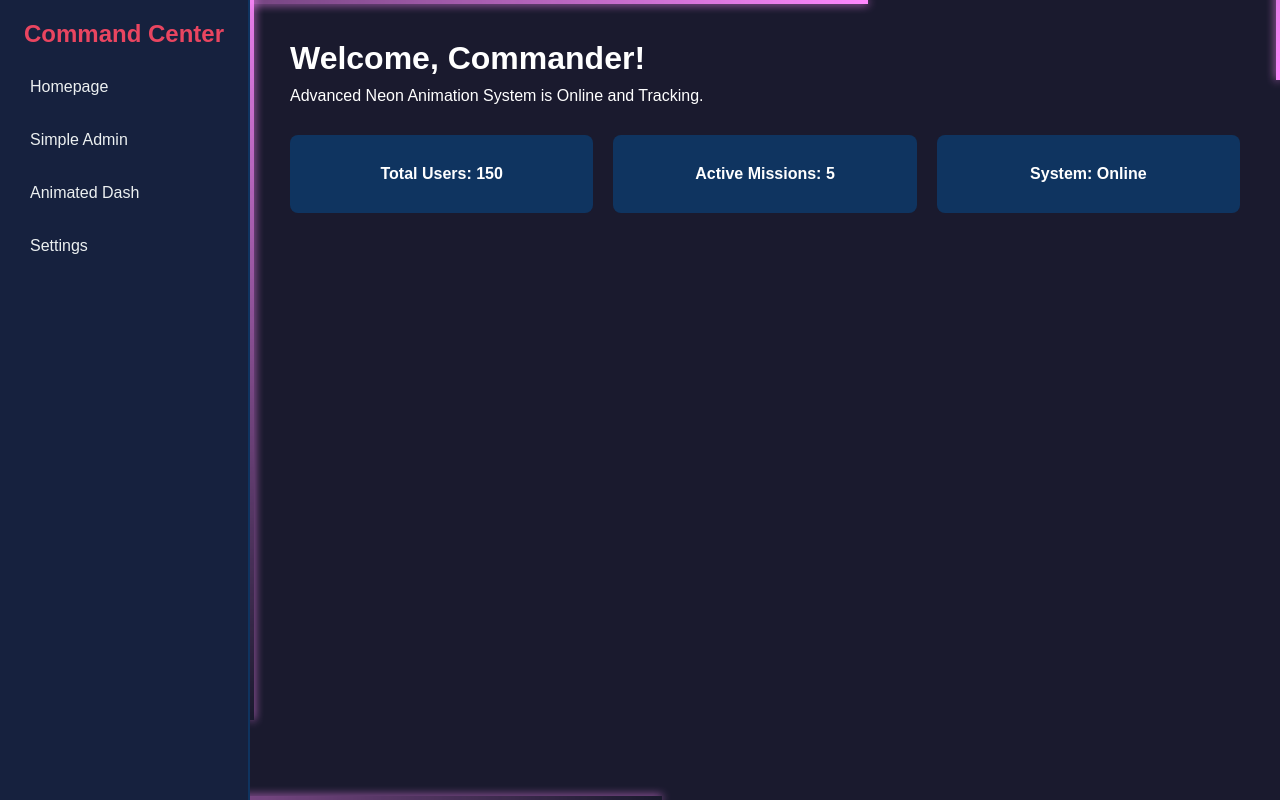
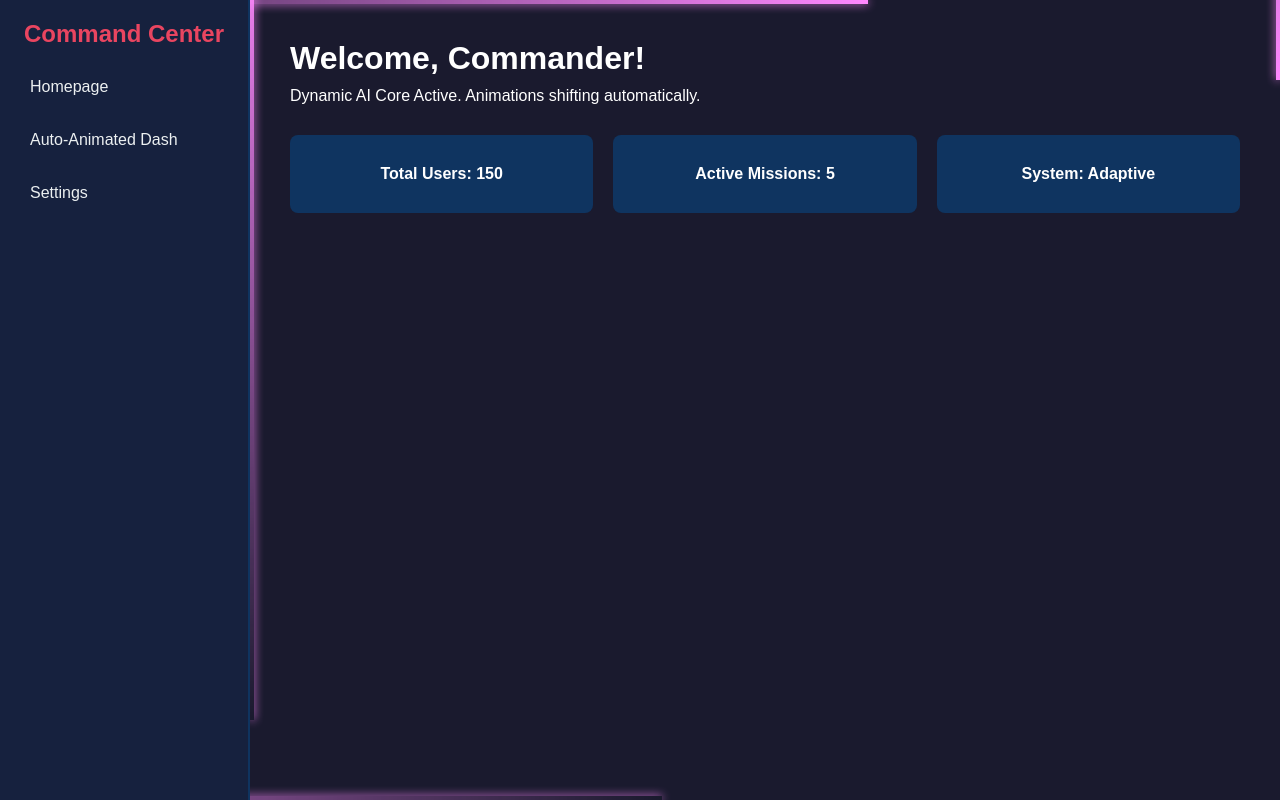
Before and after one commit to Pawan7489/Project_A1, a Flask app: page /animated in a window 1280 px wide. Run offline with Flask 3, Linux system fonts and the light colour scheme.

Commit message:
Update animated_admin.html

```diff
--- a/templates/animated_admin.html
+++ b/templates/animated_admin.html
@@ -3,8 +3,7 @@
 <head>
     <meta charset="UTF-8">
     <meta name="viewport" content="width=device-width, initial-scale=1.0">
-    <title>Animated Command Center</title>
-
+    <title>Dynamic Command Center</title>
     <link rel="stylesheet" href="{{ url_for('static', filename='css/animated-style.css') }}">
 </head>
 <body>
@@ -15,31 +14,32 @@
             <h2>Command Center</h2>
             <ul>
                 <li><a href="/">Homepage</a></li>
-                <li><a href="/admin">Simple Admin</a></li>
-                <li><a href="/animated" class="active">Animated Dash</a></li>
+                <li><a href="/animated" class="active">Auto-Animated Dash</a></li>
                 <li><a href="/hitech-settings">Settings</a></li>
             </ul>
         </aside>
 
         <main class="content">
 
-            <div class="neon-dashboard">
+            <div class="neon-dashboard mode-chasing" id="techDashboard">
 
                 <span class="animated-line line-top"></span>
                 <span class="animated-line line-right"></span>
                 <span class="animated-line line-bottom"></span>
                 <span class="animated-line line-left"></span>
 
+                <div class="cyber-scan-line"></div>
+
                 <div class="inner-content">
                     <header class="content-header">
                         <h1>Welcome, Commander!</h1>
-                        <p>Advanced Neon Animation System is Online and Tracking.</p>
+                        <p>Dynamic AI Core Active. Animations shifting automatically.</p>
                     </header>
 
                     <section class="dashboard-cards">
                         <div class="card">Total Users: 150</div>
                         <div class="card">Active Missions: 5</div>
-                        <div class="card">System: Online</div>
+                        <div class="card">System: Adaptive</div>
                     </section>
                 </div>
 
@@ -49,5 +49,6 @@
 
     </div>
 
+    <script src="{{ url_for('static', filename='js/animated-script.js') }}"></script>
 </body>
 </html>
```
